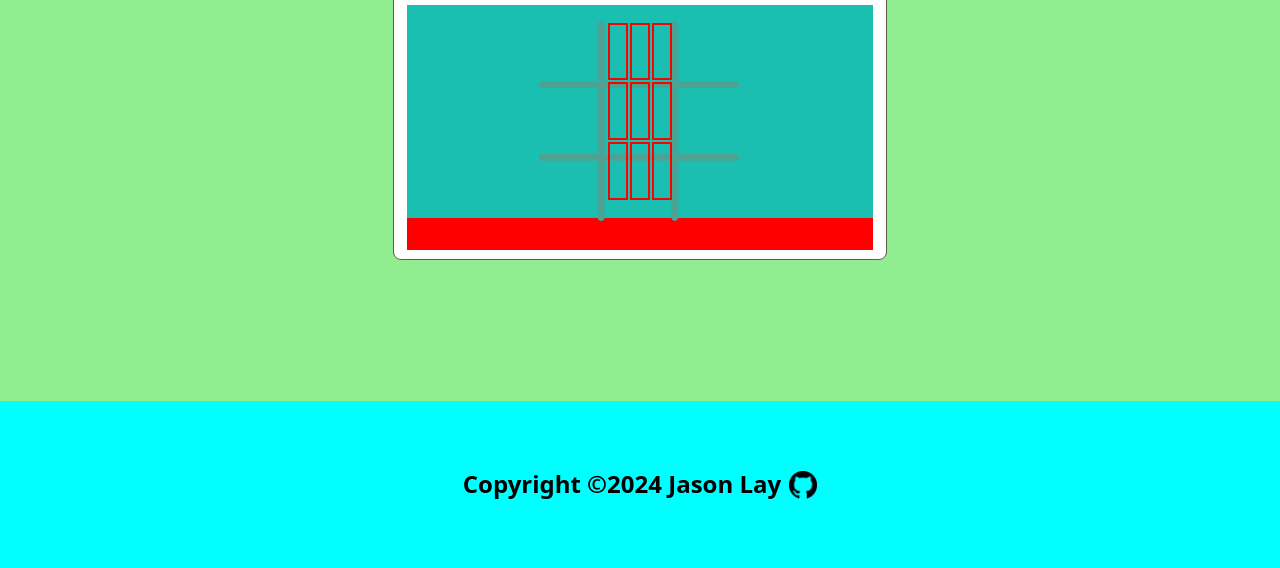
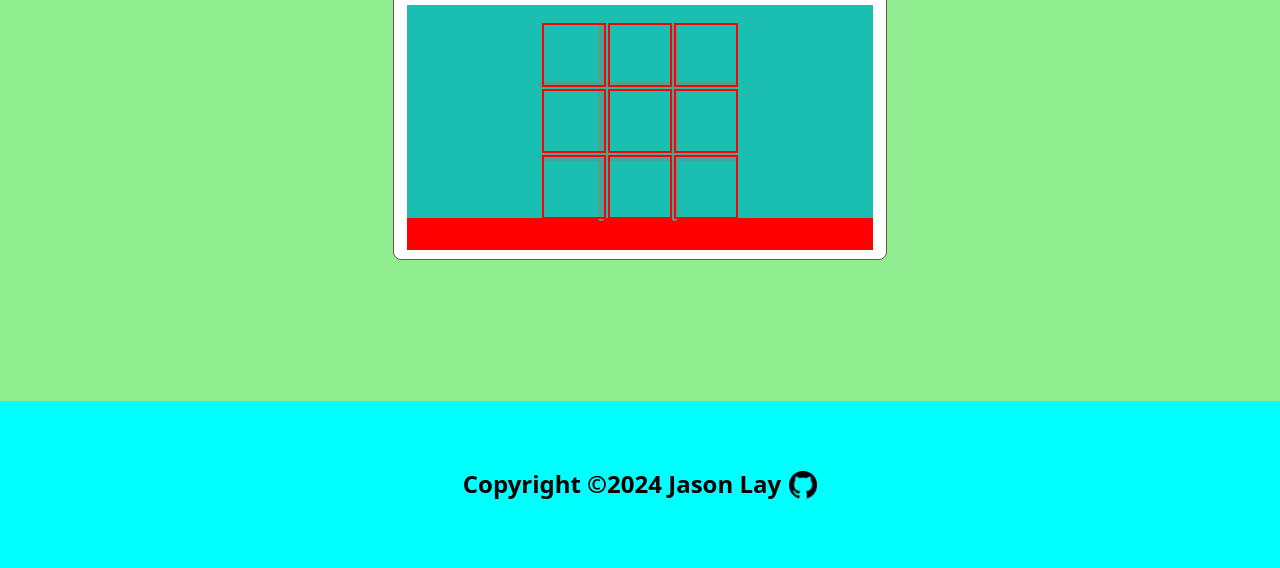
Before and after one commit to Beast-Code9999/Tic-Tac-Toe-2.0, a website: page index.html in a window 1280 px wide. Shown: the part 405-973 px from the top of the page. Drawn offline with Linux system fonts and the light colour scheme.

Commit message:
add css to .table add class .table to table element

```diff
--- a/index.html
+++ b/index.html
@@ -63,7 +63,7 @@
             </section>
             <section class="section container__main">
                 <img class="frame-svg" src="./img/tic-tac-toe_frame.svg" alt="frame_svg">
-                <table>
+                <table class="table">
                     <tbody class="table__body">
                         <tr class="table__row">
                             <td class="table__data" data-table="6">
--- a/sass/components/_container.scss
+++ b/sass/components/_container.scss
@@ -146,8 +146,8 @@
 
 .table {
     /* background-color: var(--color-secondary); */
-    width: 30rem;
-    height: 30rem;
+    width: 25rem;
+    height: 25rem;
 
 }
 .table__body {
```
Also changed, not shown: style.css.
